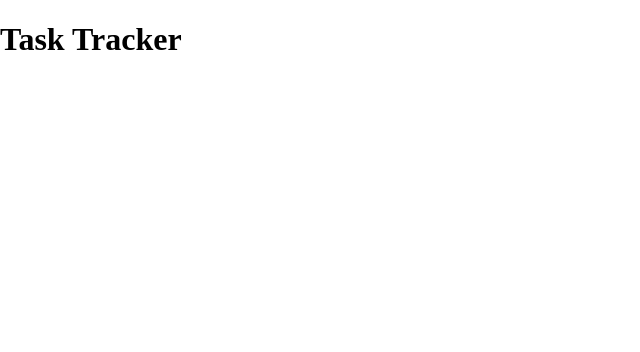
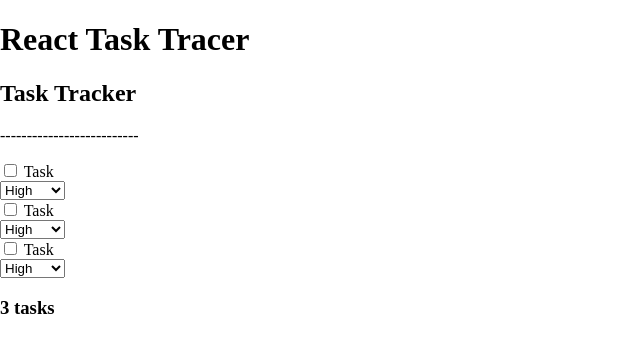
Before and after one commit to JesseVahlfors/react-task-tracker, a React (Vite) app: page / in a window 1280 px wide. Shown: the top 352 px of the page, without its empty margins (0-640 px from the left). Built offline with nearby package versions, Linux system fonts and the light colour scheme.

Commit message:
Add basic jsx

```diff
--- a/src/App.jsx
+++ b/src/App.jsx
@@ -1,9 +1,16 @@
 import './App.css'
+import Header from './components/Header'
+import TaskList from './components/TaskList'
+import Footer from './components/Footer'
 
 function App() {
 
   return (
-    <h1>Task Tracker</h1>
+    <>
+      <Header />
+      <TaskList />
+      <Footer />
+    </>
   )
 }
 
--- /dev/null
+++ b/src/components/Footer.jsx
@@ -0,0 +1,7 @@
+function Footer (){
+    return (
+        <h3>3 tasks</h3>
+    )
+}
+
+export default Footer
--- /dev/null
+++ b/src/components/Header.jsx
@@ -0,0 +1,7 @@
+function Header (){
+    return (
+        <h1>React Task Tracer</h1>
+    )
+}
+
+export default Header
--- /dev/null
+++ b/src/components/Task.jsx
@@ -0,0 +1,17 @@
+function Task () {
+    return (
+        <div>
+            <input type="checkbox" id='task1' name="name1" value='task1' />
+            <label htmlFor="task1"> Task</label>
+            <br/>
+            <select id="priority1">
+                <option value="high">High</option>
+                <option value="normal">Normal</option>
+                <option value="low">Low</option>
+            </select>
+            <br />
+        </div>
+    )
+}
+
+export default Task
--- /dev/null
+++ b/src/components/TaskList.jsx
@@ -0,0 +1,14 @@
+import Task from './Task'
+function TaskList (){
+    return (
+        <div>
+            <h2>Task Tracker</h2>
+            <p>--------------------------</p>
+            <Task />
+            <Task />
+            <Task />
+        </div>
+    )
+}
+
+export default TaskList
```
